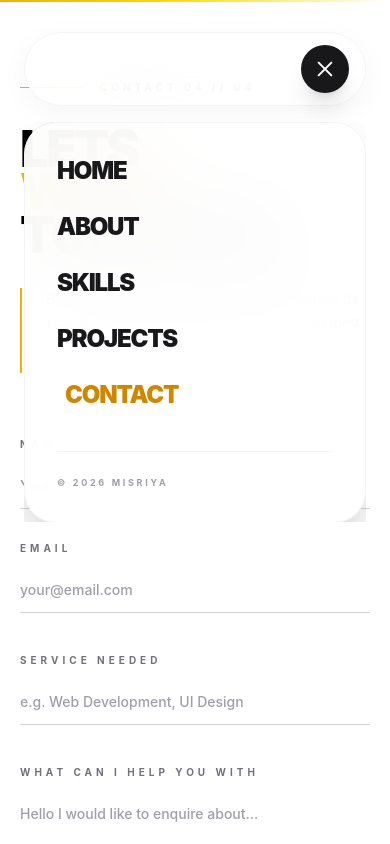
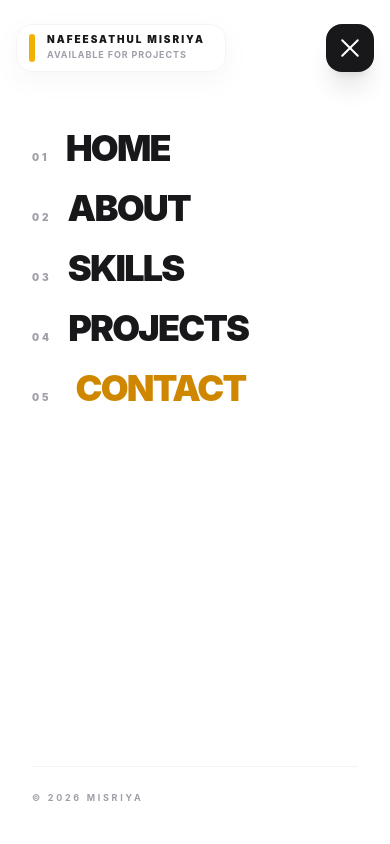
Before and after one commit to misriyaa/portfolio, a React (Vite) app in the folder frontend/: page /contact in a window 390 px wide. Both pictures are taken after a click on the button "Toggle menu". Shown: the top 844 px of the page. Built offline with nearby package versions, Linux system fonts and the light colour scheme.

Commit message:
navbar style changed

```diff
--- a/frontend/src/components/Navbar.jsx
+++ b/frontend/src/components/Navbar.jsx
@@ -1,6 +1,13 @@
-import React, { useState } from "react";
+import React, { useState, useEffect } from "react";
 import { Link, useLocation } from "react-router-dom";
-import logo from "../assets/logo.jpeg";
+
+const links = [
+  { name: "Home", path: "/" },
+  { name: "About", path: "/about" },
+  { name: "Skills", path: "/skills" },
+  { name: "Projects", path: "/project" },
+  { name: "Contact", path: "/contact" },
+];
 
 const Navbar = () => {
   const [open, setOpen] = useState(false);
@@ -8,106 +15,147 @@ const Navbar = () => {
 
   const isActive = (path) => location.pathname === path;
 
+  // close menu on route change
+  useEffect(() => {
+    setOpen(false);
+  }, [location.pathname]);
+
+  // lock page scroll while the full-screen menu is open
+  useEffect(() => {
+    document.body.style.overflow = open ? "hidden" : "";
+    return () => {
+      document.body.style.overflow = "";
+    };
+  }, [open]);
+
+  const origin = "calc(100% - 2.75rem) 2.75rem";
+
   return (
-    <div className="fixed top-8 left-0 w-full flex flex-col items-center z-[100] px-6 font-sans">
-
-      {/* MAIN NAV BAR */}
-      <div className="flex items-center justify-between w-full max-w-[1400px] bg-white/80 backdrop-blur-xl px-4 py-3 md:px-8 rounded-full shadow-[0_8px_30px_rgb(0,0,0,0.04)] border border-zinc-100">
-
-        {/* LEFT: Branding / Available Status */}
-       <div className="flex items-center gap-4">
-  <Link to="/" className="relative group">
-    <div className="hidden md:flex flex-col">
+    <>
+      {/* ================= FLOATING PIECES ================= */}
+      <div className="fixed top-6 md:top-8 left-0 w-full z-[100] px-4 md:px-6 font-sans pointer-events-none">
+        <div className="max-w-[1400px] mx-auto flex md:grid md:grid-cols-[1fr_auto_1fr] items-start justify-between gap-3">
+          {/* LEFT: Name tag */}
+          <Link
+            to="/"
+            className="pointer-events-auto group flex items-center gap-3 bg-white/80 backdrop-blur-xl pl-3 pr-5 h-12 md:h-14 rounded-2xl border border-zinc-100 shadow-[0_8px_30px_rgb(0,0,0,0.04)] justify-self-start"
+          >
+            <span className="w-1.5 h-7 md:h-8 bg-yellow-500 rounded-full transition-all duration-500 group-hover:h-4" />
+            <div className="flex flex-col">
               <span className="text-[10px] font-black uppercase tracking-[0.2em] text-zinc-900 leading-none">
                 Nafeesathul Misriya
               </span>
-
               <span className="text-[9px] font-bold uppercase tracking-[0.1em] text-zinc-400 mt-1">
                 Available for projects
               </span>
             </div>
           </Link>
-</div>
 
-        {/* CENTER: Desktop Links */}
-        <ul className="hidden md:flex items-center gap-10">
-          {[
-            { name: "Home", path: "/" },
-            { name: "About", path: "/about" },
-            { name: "Skills", path: "/skills" },
-            { name: "Projects", path: "/project" },
-          ].map((link) => (
+          {/* CENTER: Desktop link pill */}
+          <ul className="pointer-events-auto hidden md:flex items-center gap-2 bg-white/80 backdrop-blur-xl p-2 rounded-full border border-zinc-100 shadow-[0_8px_30px_rgb(0,0,0,0.04)]">
+            {links.slice(0, 4).map((link) => (
               <li key={link.name}>
                 <Link
                   to={link.path}
-                className={`text-[11px] font-black uppercase tracking-[0.3em] transition-all duration-300 hover:text-yellow-600 ${
+                  className={`relative block px-6 py-3 text-[11px] font-black uppercase tracking-[0.3em] transition-all duration-300 hover:text-yellow-600 ${
                     isActive(link.path) ? "text-yellow-600" : "text-zinc-500"
                   }`}
                 >
                   {link.name}
+                  <span
+                    className={`absolute left-1/2 -translate-x-1/2 bottom-1 h-[3px] rounded-full bg-yellow-500 transition-all duration-500 ${
+                      isActive(link.path) ? "w-6 opacity-100" : "w-0 opacity-0"
+                    }`}
+                  />
                 </Link>
               </li>
             ))}
           </ul>
 
-        {/* RIGHT: Action Button / Mobile Toggle */}
-        <div className="flex items-center gap-4">
+          {/* RIGHT: CTA (desktop) / Toggle (mobile) */}
+          <div className="pointer-events-auto justify-self-end flex items-center gap-3">
             <Link
               to="/contact"
-            className="hidden md:block bg-zinc-900 text-white text-[10px] font-black uppercase tracking-[0.2em] px-8 py-3 rounded-full hover:bg-yellow-500 hover:text-black transition-all duration-500 shadow-lg"
+              className="hidden md:flex group items-center gap-4 bg-zinc-900 text-white text-[10px] font-black uppercase tracking-[0.2em] pl-8 pr-2 h-14 rounded-2xl hover:bg-yellow-500 hover:text-black transition-all duration-500 shadow-lg"
             >
-            Let's Talk —
+              Let's Talk
+              <span className="w-10 h-10 rounded-xl bg-white text-zinc-900 flex items-center justify-center text-base transition-transform duration-500 group-hover:rotate-45">
+                →
+              </span>
             </Link>
 
-          {/* Mobile Menu Button - Minimal Dark Style */}
+            {/* Mobile toggle: squared button with two offset lines */}
             <button
-            className="md:hidden w-12 h-12 bg-zinc-900 rounded-full flex flex-col items-center justify-center gap-1.5 shadow-xl active:scale-90 transition-all"
+              aria-label="Toggle menu"
               onClick={() => setOpen(!open)}
+              className="md:hidden relative w-12 h-12 bg-zinc-900 rounded-2xl shadow-xl active:scale-90 transition-all"
             >
-            <span className={`h-0.5 w-5 bg-white rounded-full transition-all duration-300 ${open ? "rotate-45 translate-y-2" : ""}`}></span>
-            <span className={`h-0.5 w-5 bg-white rounded-full transition-all duration-300 ${open ? "opacity-0" : ""}`}></span>
-            <span className={`h-0.5 w-5 bg-white rounded-full transition-all duration-300 ${open ? "-rotate-45 -translate-y-2" : ""}`}></span>
+              <span
+                className={`absolute left-3 h-0.5 bg-white rounded-full transition-all duration-500 ${
+                  open ? "w-6 top-1/2 -translate-y-1/2 rotate-45" : "w-6 top-[17px]"
+                }`}
+              />
+              <span
+                className={`absolute right-3 h-0.5 bg-white rounded-full transition-all duration-500 ${
+                  open ? "w-6 top-1/2 -translate-y-1/2 -rotate-45" : "w-3 top-[27px]"
+                }`}
+              />
             </button>
           </div>
         </div>
+      </div>
 
-      {/* MOBILE DROPDOWN - Clean & Full Width */}
+      {/* ================= MOBILE FULL-SCREEN REVEAL ================= */}
       <div
-        className={`
-        overflow-hidden transition-all duration-500 ease-[cubic-bezier(0.22, 1, 0.36, 1)] w-full max-w-[400px]
-        ${open ? "max-h-[400px] opacity-100 mt-4" : "max-h-0 opacity-0"}
-      `}
+        className="md:hidden fixed inset-0 z-[90] bg-white font-sans transition-[clip-path] duration-700 ease-[cubic-bezier(0.76,0,0.24,1)]"
+        style={{
+          clipPath: open
+            ? `circle(150% at ${origin})`
+            : `circle(0% at ${origin})`,
+          pointerEvents: open ? "auto" : "none",
+        }}
       >
-        <div className="bg-white/95 backdrop-blur-2xl rounded-[2rem] shadow-2xl border border-zinc-100 p-8">
-          <ul className="flex flex-col gap-6 text-left">
-            {[
-              { name: "Home", path: "/" },
-              { name: "About", path: "/about" },
-              { name: "Skills", path: "/skills" },
-              { name: "Projects", path: "/project" },
-              { name: "Contact", path: "/contact" },
-            ].map((link) => (
-              <li key={link.name}>
+        <div className="h-full flex flex-col justify-between px-8 pt-32 pb-10">
+          <ul className="flex flex-col gap-5">
+            {links.map((link, i) => (
+              <li
+                key={link.name}
+                className="overflow-hidden"
+              >
                 <Link
                   to={link.path}
                   onClick={() => setOpen(false)}
-                  className={`text-2xl font-black uppercase tracking-tighter transition-all ${
-                    isActive(link.path) ? "text-yellow-600 translate-x-2" : "text-zinc-900"
-                  } block`}
+                  style={{ transitionDelay: open ? `${250 + i * 70}ms` : "0ms" }}
+                  className={`flex items-baseline gap-4 transition-all duration-700 ${
+                    open ? "translate-y-0 opacity-100" : "translate-y-full opacity-0"
+                  }`}
+                >
+                  <span className="text-[10px] font-black tracking-[0.3em] text-zinc-400">
+                    0{i + 1}
+                  </span>
+                  <span
+                    className={`text-4xl font-black uppercase tracking-tighter transition-all ${
+                      isActive(link.path)
+                        ? "text-yellow-600 translate-x-2"
+                        : "text-zinc-900"
+                    }`}
                   >
                     {link.name}
+                  </span>
                 </Link>
               </li>
             ))}
           </ul>
 
-          <div className="mt-10 pt-6 border-t border-zinc-100 flex justify-between items-center">
-            <span className="text-[9px] font-bold uppercase tracking-[0.3em] text-zinc-400">© 2026 MISRIYA</span>
+          <div className="pt-6 border-t border-zinc-100 flex justify-between items-center">
+            <span className="text-[9px] font-bold uppercase tracking-[0.3em] text-zinc-400">
+              © 2026 MISRIYA
+            </span>
             <div className="w-2 h-2 bg-yellow-500 rounded-full animate-ping"></div>
           </div>
         </div>
       </div>
-    </div>
+    </>
   );
 };
 
```
Lines whose indentation alone changed are shown as unchanged.
